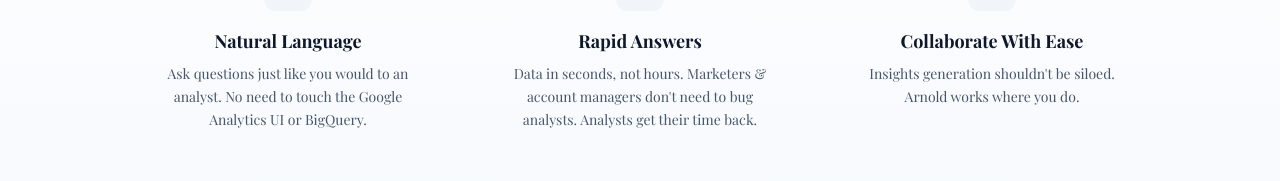
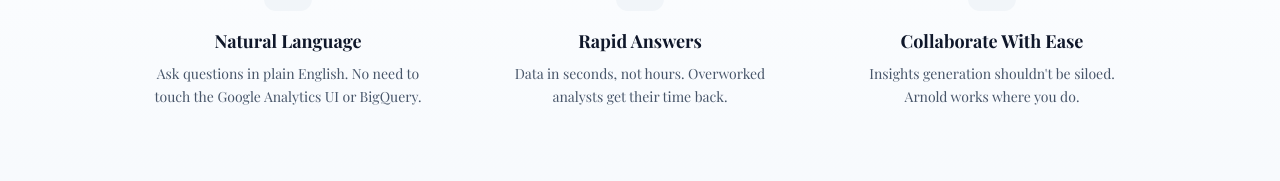
Before and after one commit to McGovs/arnold-the-analyst-frontend-v2-markdown, a React (Vite) app: page / in a window 1280 px wide. Shown: the part 857-1038 px from the top of the page. Built offline with nearby package versions, Linux system fonts and the light colour scheme; a web font is replaced by a local one.

Commit message:
Update Homepage.tsx

```diff
--- a/src/pages/Homepage.tsx
+++ b/src/pages/Homepage.tsx
@@ -73,12 +73,12 @@ export default function Homepage() {
           <Feature
             icon={<MessageCircle />}
             title="Natural Language"
-            description="Ask questions just like you would to an analyst. No need to touch the Google Analytics UI or BigQuery."
+            description="Ask questions in plain English. No need to touch the Google Analytics UI or BigQuery."
           />
           <Feature
             icon={<Zap />}
             title="Rapid Answers"
-            description="Data in seconds, not hours. Marketers & account managers don't need to bug analysts. Analysts get their time back."
+            description="Data in seconds, not hours. Overworked analysts get their time back."
           />
           <Feature
             icon={<Users />}
```
